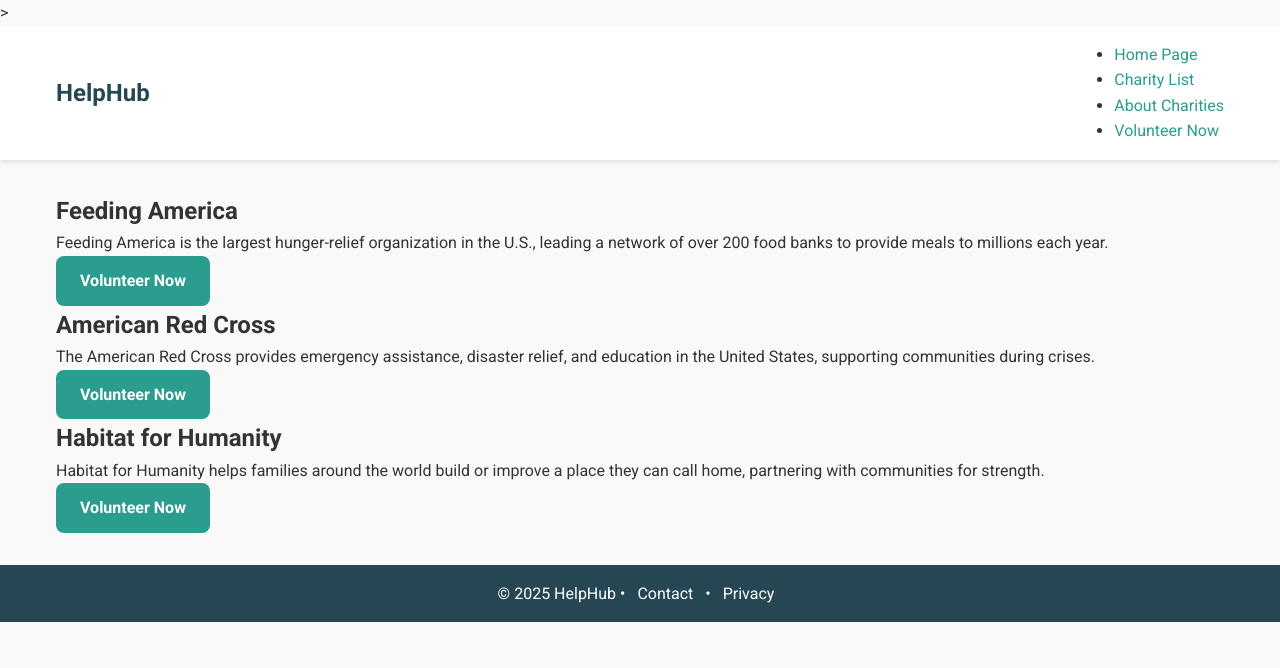
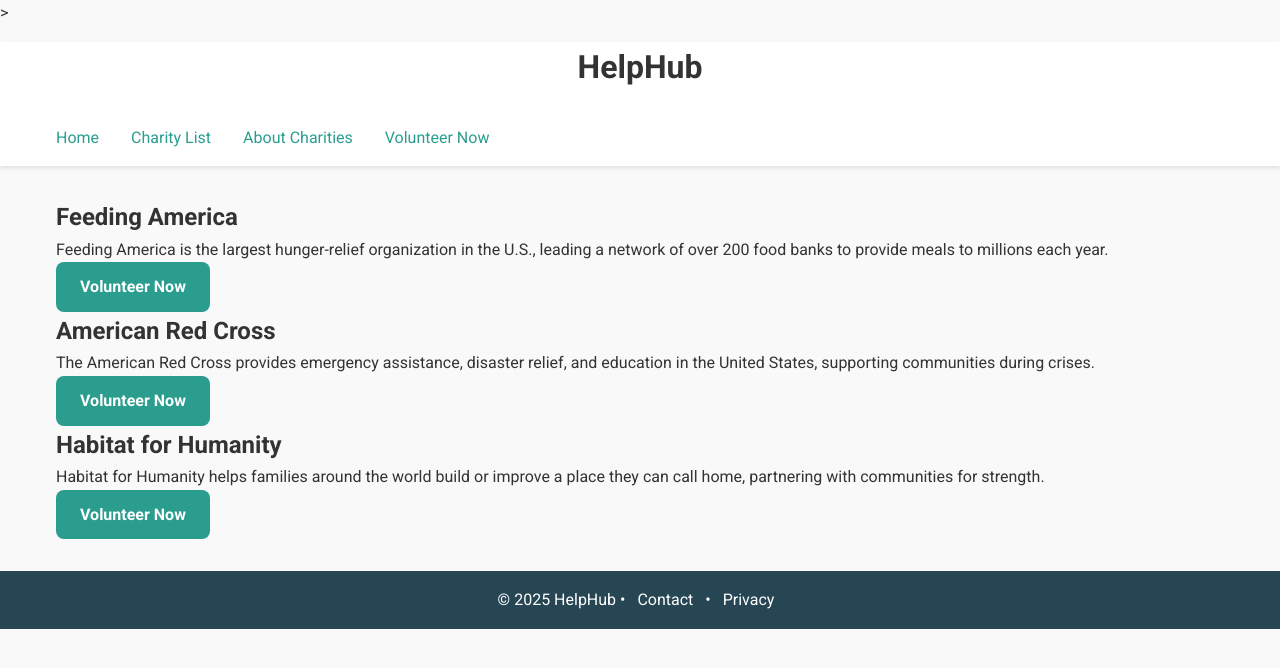
Before and after one commit to nSmyser/Final-Project, a plain HTML site: page about_charities.html in a window 1280 px wide. Drawn offline with Linux system fonts and the light colour scheme.

Commit message:
Update about_charities.html

```diff
--- a/about_charities.html
+++ b/about_charities.html
@@ -9,10 +9,12 @@
 </head>
 <body>
   <header>
+    <div style="text-align:center; margin:1rem 0;">
+      <a href="index.html" style="font-size:2rem; font-weight:bold; text-decoration:none; color:inherit;">HelpHub</a>
+    </div>
     <nav>
-      <a href="index.html" class="logo">HelpHub</a>
-      <ul>
-        <li><a href="index.html">Home Page</a></li>
+      <ul style="display:flex; justify-content:center; list-style:none; gap:2rem; padding:0; margin:0;">
+        <li><a href="index.html">Home</a></li>
         <li><a href="charity_list.html">Charity List</a></li>
         <li><a href="about_charities.html">About Charities</a></li>
         <li><a href="volunteer.html">Volunteer Now</a></li>
```
